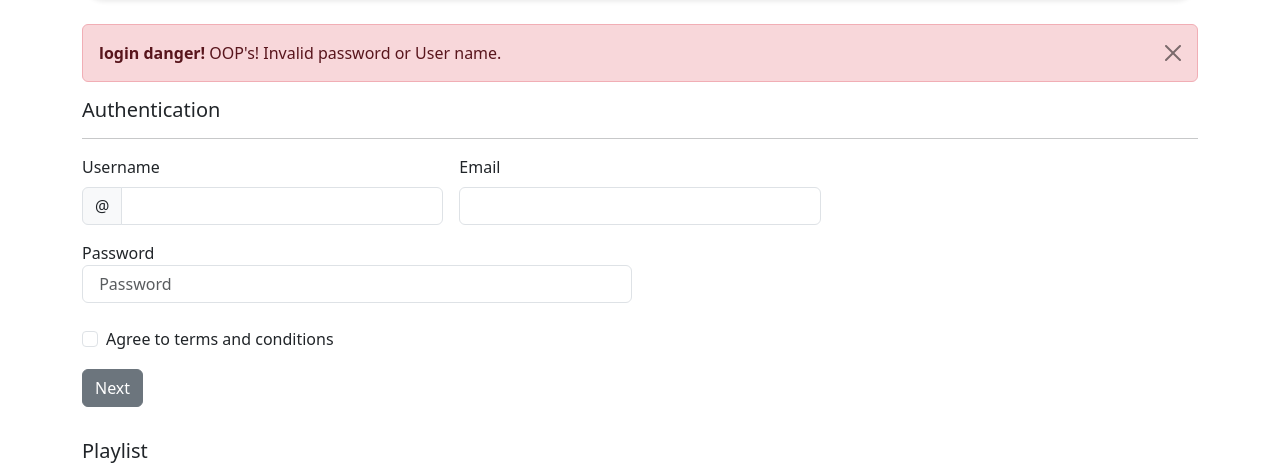
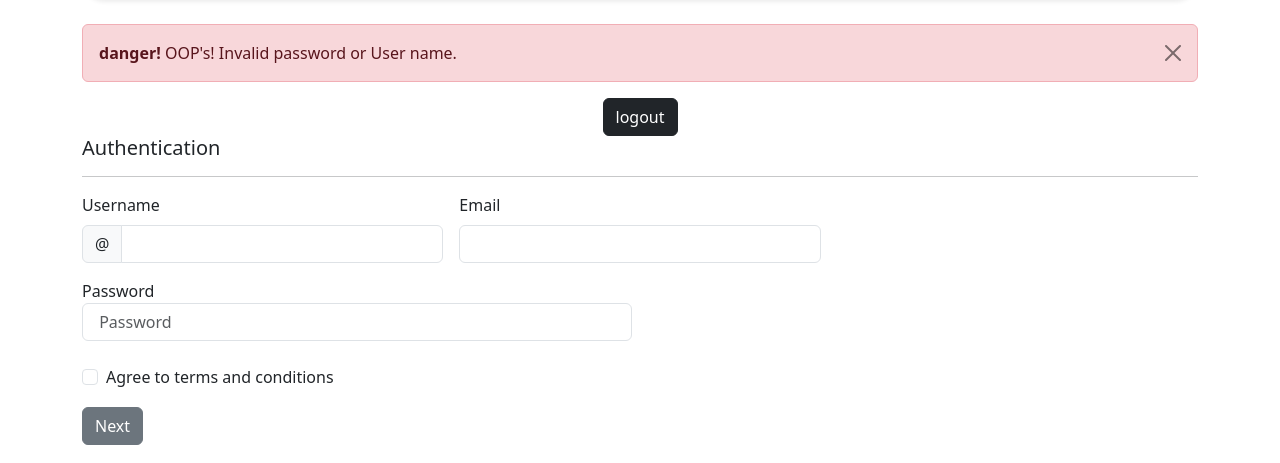
Before and after one commit to yashkarambe/Web-Platform-for-Teaching, a Django app: page /Registration/lecture_authentication in a window 1280 px wide. Shown: the part 69-532 px from the top of the page. Run offline with Django 4.2, Linux system fonts and the light colour scheme; data comes from the database, SQL or seed files in the repository; both versions use the stored data as it was after the commit.

Commit message:
Teacher logout

```diff
--- a/Registration/templates/Registration/teacher/teacher.html
+++ b/Registration/templates/Registration/teacher/teacher.html
@@ -20,14 +20,13 @@
                     aria-selected="false">Dashboard</button>
             </li>
         </ul>
-        </ul>
     </nav>
 
     <!-- alarts -->
     <div class="container">
         {%for message in messages %}
         <div class="alert alert-{{ message.tags }} alert-dismissible fade show" role="alert">
-            <strong>login {{ message.tags }}!</strong> {{ message }}
+            <strong>{{ message.tags }}!</strong> {{ message }}
             <button type="button" class="btn-close" data-bs-dismiss="alert" aria-label="Close"></button>
         </div>
         {% endfor %}
@@ -35,6 +34,10 @@
     {% endblock %}
     {% block body %}
     <div class="container my-2">
+        <form action="/Registration/logout_handeler" method="post">
+            {% csrf_token %}
+            <center><button type="submit" class="btn btn-dark">logout</button></center>
+        </form>
         <h5>Authentication</h5>
         <hr>
         <form class="row g-3 needs-validation" novalidate action="/Registration/lecture_authentication" method="post">{% csrf_token %}
```
Also changed, not shown: Registration/templates/Registration/teacher/dashboard.html (+6 -1 lines), Registration/templates/Registration/teacher/quizes.html (+6 -2 lines), db.sqlite3.
